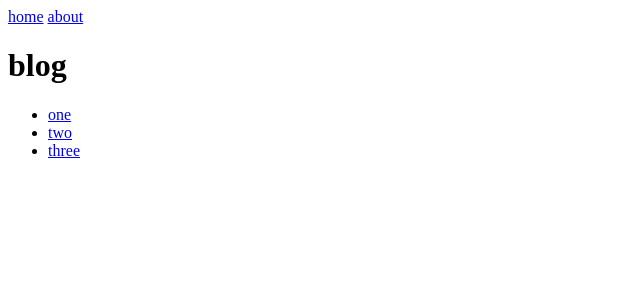
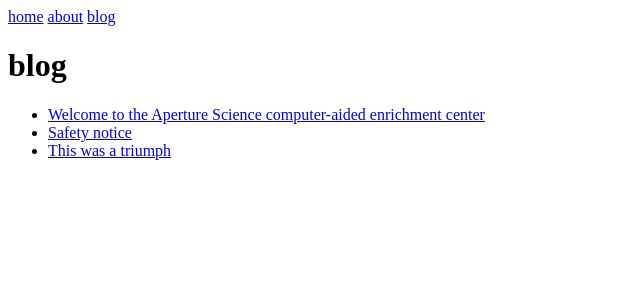
Before and after one commit to skyturtleio/edge-kit, a SvelteKit app: page /blog in a window 1280 px wide. Shown: the top 300 px of the page, without its empty margins (0-640 px from the left). Built offline with nearby package versions, Linux system fonts and the light colour scheme.

Commit message:
load blog posts from file

```diff
--- a/src/routes/+layout.svelte
+++ b/src/routes/+layout.svelte
@@ -1,6 +1,7 @@
 <nav>
 	<a href="/">home</a>
 	<a href="/about">about</a>
+	<a href="/blog">blog</a>
 </nav>
 
 <slot />
--- /dev/null
+++ b/src/routes/blog/+page.server.ts
@@ -0,0 +1,11 @@
+import { posts } from "./data";
+import type { PageServerLoad } from "./$types";
+
+export const load = (async ({ params }) => {
+	return {
+		summaries: posts.map((post) => ({
+			slug: post.slug,
+			title: post.title,
+		})),
+	};
+}) satisfies PageServerLoad;
--- a/src/routes/blog/+page.svelte
+++ b/src/routes/blog/+page.svelte
@@ -1,7 +1,12 @@
+<script lang="ts">
+	import type { PageData } from './$types';
+	export let data: PageData;
+</script>
+
 <h1>blog</h1>
 
 <ul>
-	<li><a href="/blog/one">one</a></li>
-	<li><a href="/blog/two">two</a></li>
-	<li><a href="/blog/three">three</a></li>
+	{#each data.summaries as { slug, title }}
+		<li><a href="/blog/{slug}">{title}</a></li>
+	{/each}
 </ul>
--- /dev/null
+++ b/src/routes/blog/data.ts
@@ -0,0 +1,21 @@
+export const posts = [
+	{
+		slug: "welcome",
+		title: "Welcome to the Aperture Science computer-aided enrichment center",
+		content:
+			"<p>We hope your brief detention in the relaxation vault has been a pleasant one.</p><p>Your specimen has been processed and we are now ready to begin the test proper.</p>",
+	},
+
+	{
+		slug: "safety",
+		title: "Safety notice",
+		content:
+			"<p>While safety is one of many Enrichment Center Goals, the Aperture Science High Energy Pellet, seen to the left of the chamber, can and has caused permanent disabilities, such as vaporization. Please be careful.</p>",
+	},
+
+	{
+		slug: "cake",
+		title: "This was a triumph",
+		content: "<p>I'm making a note here: HUGE SUCCESS.</p>",
+	},
+];
```
